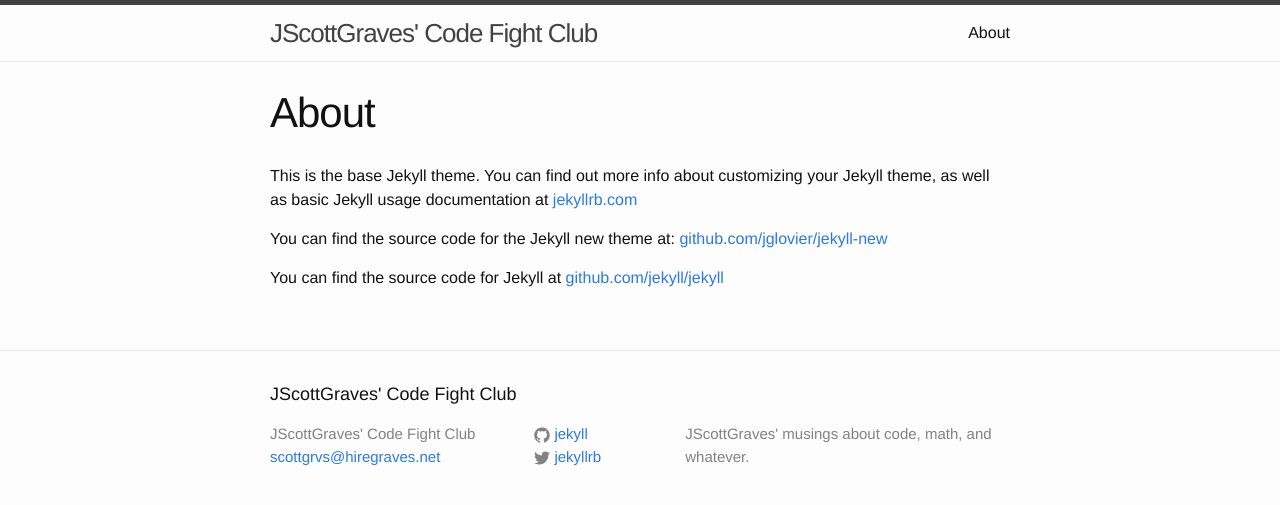
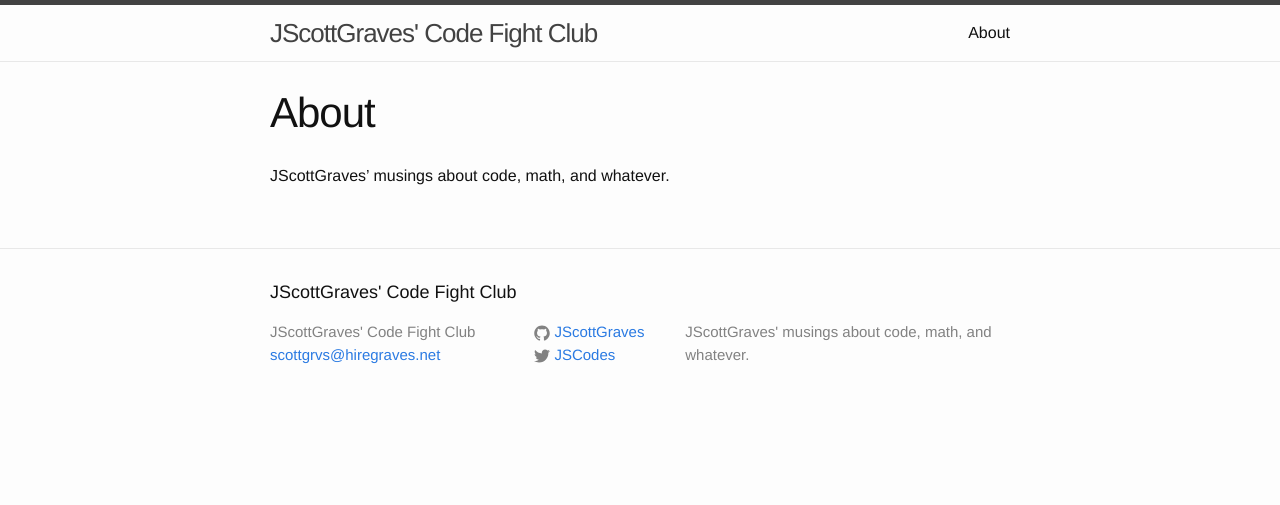
Before and after one commit to JScottGraves/JScottGraves.github.io, a Jekyll site: the page built from about.md, in a window 1280 px wide. Shown: the top 505 px of the page. Built offline with Jekyll 4.4.1, drawn with Linux system fonts in a browser that asks for light colours.

Commit message:
More basic stuff

```diff
--- a/_config.yml
+++ b/_config.yml
@@ -4,9 +4,9 @@ email: scottgrvs@hiregraves.net
 description: > # this means to ignore newlines until "baseurl:"
   JScottGraves' musings about code, math, and whatever.
 baseurl: "" # the subpath of your site, e.g. /blog/
-url: "http://yourdomain.com" # the base hostname & protocol for your site
-twitter_username: jekyllrb
-github_username:  jekyll
+url: "http://JScottGraves.github.io" # the base hostname & protocol for your site
+twitter_username: JSCodes
+github_username:  JScottGraves
 
 # Build settings
 markdown: kramdown
--- a/about.md
+++ b/about.md
@@ -4,8 +4,4 @@ title: About
 permalink: /about/
 ---
 
-This is the base Jekyll theme. You can find out more info about customizing your Jekyll theme, as well as basic Jekyll usage documentation at [jekyllrb.com](http://jekyllrb.com/)
-
-You can find the source code for the Jekyll new theme at: [github.com/jglovier/jekyll-new](https://github.com/jglovier/jekyll-new)
-
-You can find the source code for Jekyll at [github.com/jekyll/jekyll](https://github.com/jekyll/jekyll)
+JScottGraves' musings about code, math, and whatever.
```
